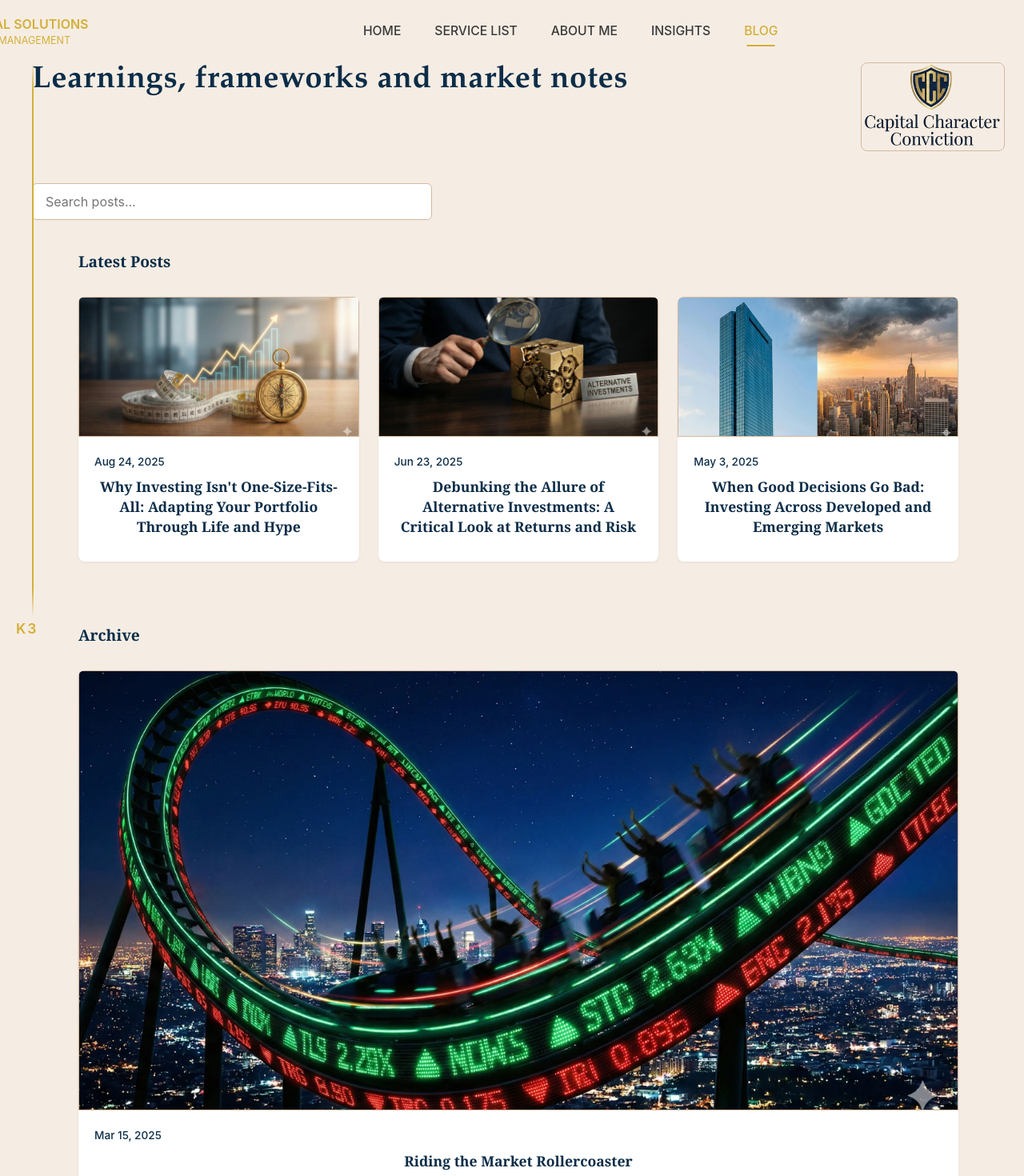
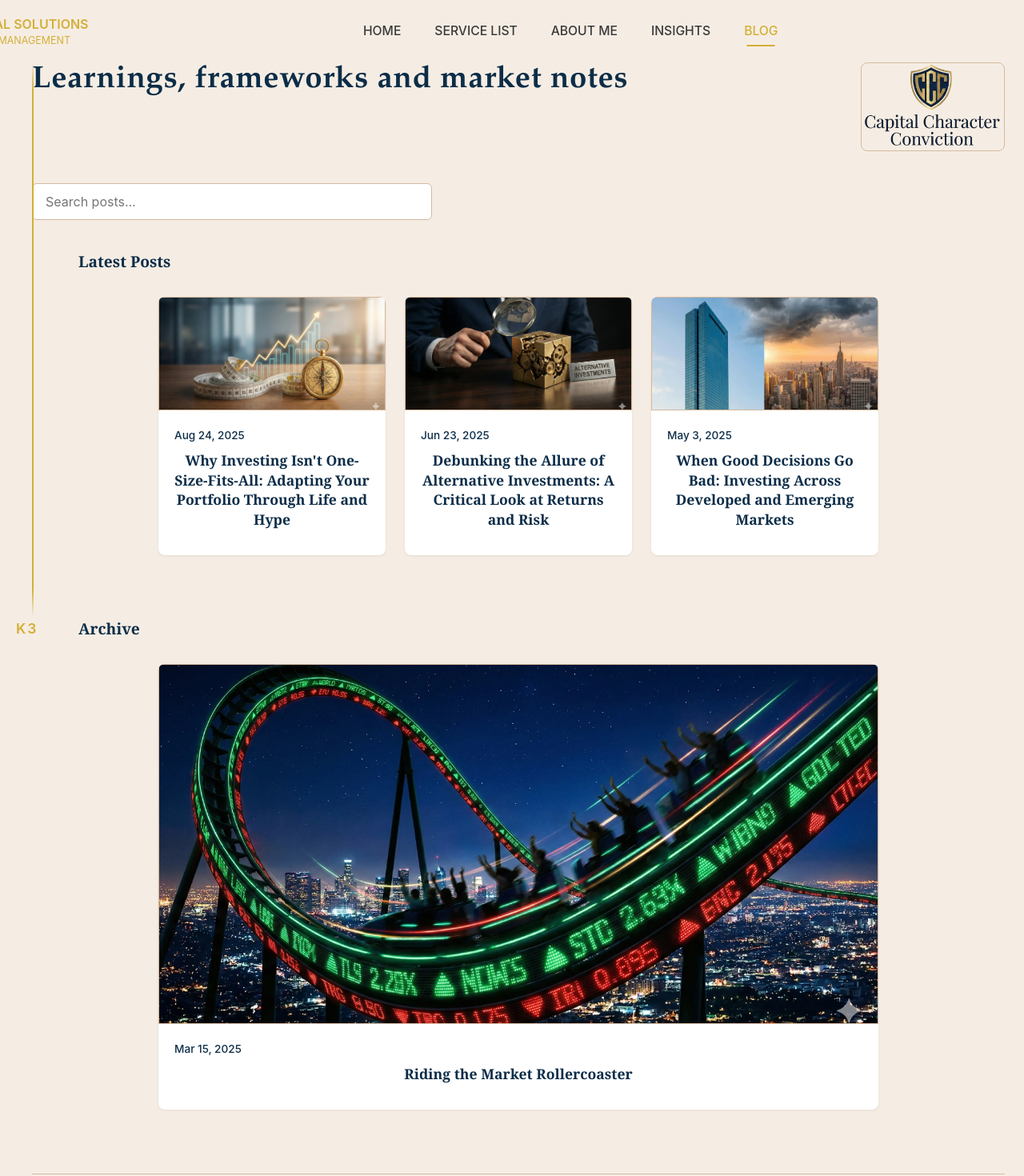
Before and after one commit to indarss/K3CapitalSolutions, a Next.js app: page /blog in a window 1280 px wide. Shown: the top 1470 px of the page at 80% size. Built offline with nearby package versions, Linux system fonts and the light colour scheme.

Commit message:
fixing Archive grid
fixing Archive grid

```diff
--- a/app/blog/blog-content.jsx
+++ b/app/blog/blog-content.jsx
@@ -90,7 +90,9 @@ export function BlogContent({ initialPosts }) {
                 </h2>
                 <div style={{
                   display: "grid",
-                  gridTemplateColumns: "repeat(auto-fit, minmax(250px, 1fr))",
+                  gridTemplateColumns: "repeat(auto-fit, minmax(280px, 1fr))",
+                  maxWidth: "900px",
+                  margin: "0 auto",
                   gap: "24px",
                   marginBottom: "40px"
                 }}>
@@ -145,7 +147,9 @@ export function BlogContent({ initialPosts }) {
                 </h2>
                 <div style={{
                   display: "grid",
-                  gridTemplateColumns: "repeat(auto-fit, minmax(250px, 1fr))",
+                  gridTemplateColumns: "repeat(auto-fit, minmax(280px, 1fr))",
+                  maxWidth: "900px",
+                  margin: "0 auto",
                   gap: "24px",
                   marginBottom: "40px"
                 }}>
```
